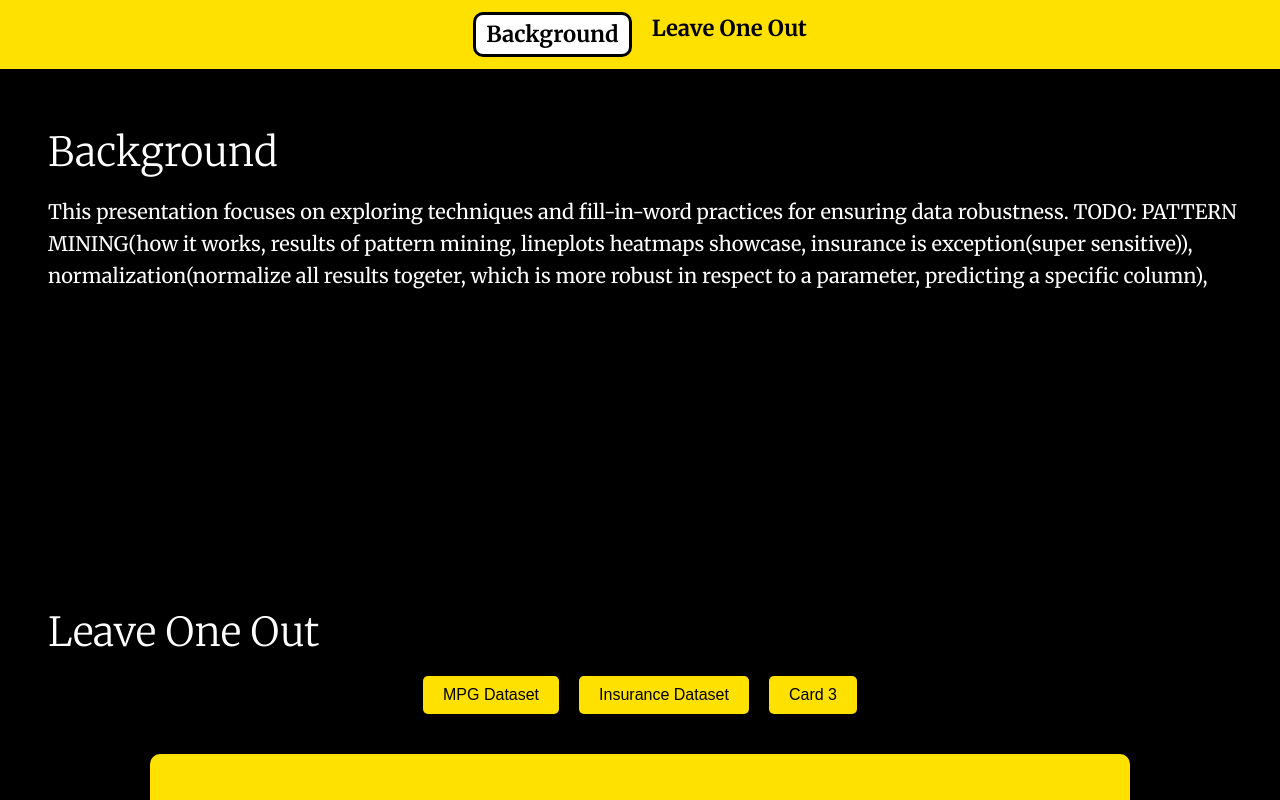
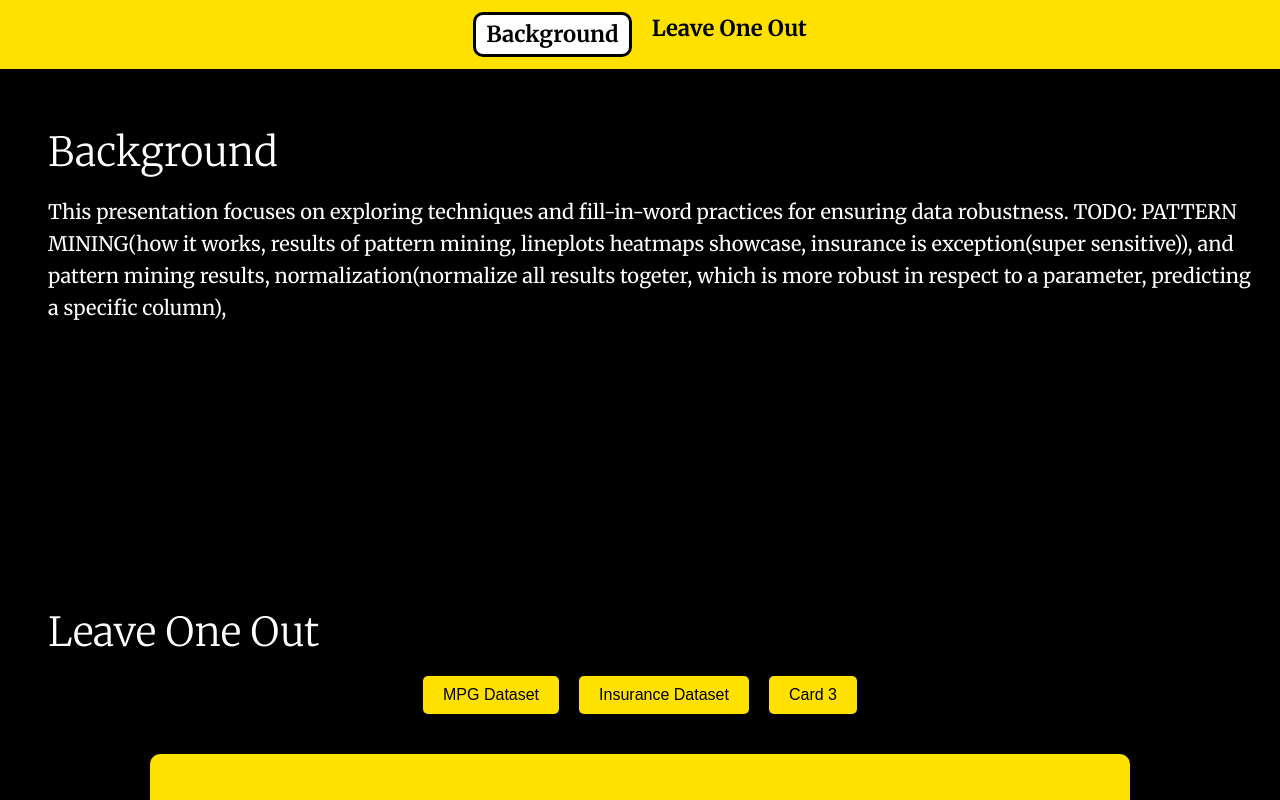
Before and after one commit to MarlonPlease/Error-Injection-Robustness-Classifier, a SvelteKit app: page / in a window 1280 px wide. Shown: the top 800 px of the page. Built offline with nearby package versions, Linux system fonts and the light colour scheme.

Commit message:
Update App.svelte

```diff
--- a/src/components/App.svelte
+++ b/src/components/App.svelte
@@ -43,7 +43,7 @@
         <h1>Background</h1>
         <p>
             This presentation focuses on exploring techniques and fill-in-word practices for ensuring data robustness.
-            TODO: PATTERN MINING(how it works, results of pattern mining, lineplots heatmaps showcase, insurance is exception(super sensitive)),
+            TODO: PATTERN MINING(how it works, results of pattern mining, lineplots heatmaps showcase, insurance is exception(super sensitive)), and pattern mining results,
             normalization(normalize all results togeter, which is more robust in respect to a parameter, predicting a specific column),
         </p>
     </section>
```
